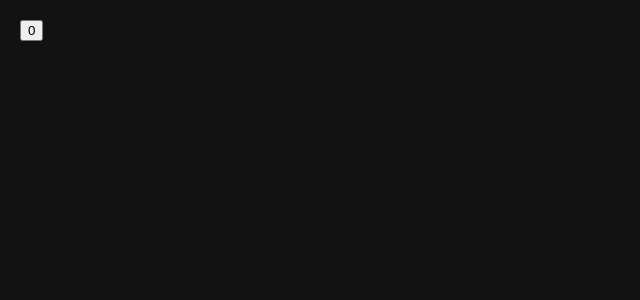
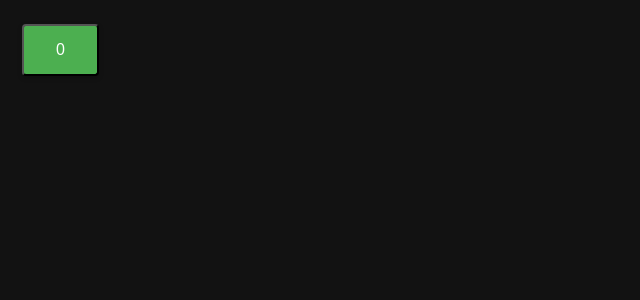
Before and after one commit to DylanIz/ReactTraining, a React (Vite) app in the folder ReactUpskill/react-demo/: page / in a window 1280 px wide. Shown: the top 300 px of the page, without its empty margins (0-640 px from the left). Built offline with nearby package versions, Linux system fonts and the light colour scheme.

Commit message:
Update App.tsx

```diff
--- a/ReactUpskill/react-demo/src/App.tsx
+++ b/ReactUpskill/react-demo/src/App.tsx
@@ -7,7 +7,27 @@ type ButtonProps = {
 };
 
 const Button = ({ count, onIncrement }: ButtonProps) => {
-  return <button onClick={onIncrement}>{count}</button>;
+  return (
+    <button
+      style={{
+        backgroundColor: "#4CAF50",
+        color: "white",
+        padding: "15px 32px",
+        textAlign: "center",
+        textDecoration: "none",
+        display: "inline-block",
+        fontSize: "16px",
+        margin: "4px 2px",
+        cursor: "pointer",
+        borderRadius: "4px",
+        boxShadow: "0 2px 5px rgba(0,0,0,0.2)",
+        transition: "background-color 0.3s",
+      }}
+      onClick={onIncrement}
+    >
+      {count}
+    </button>
+  );
 };
 
 const App = () => {
```
